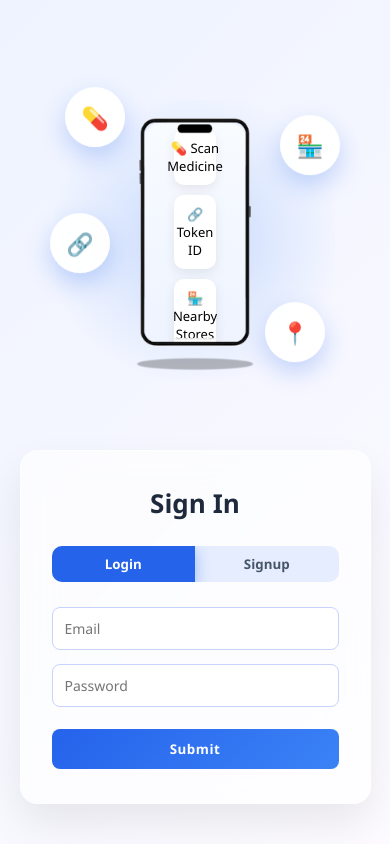
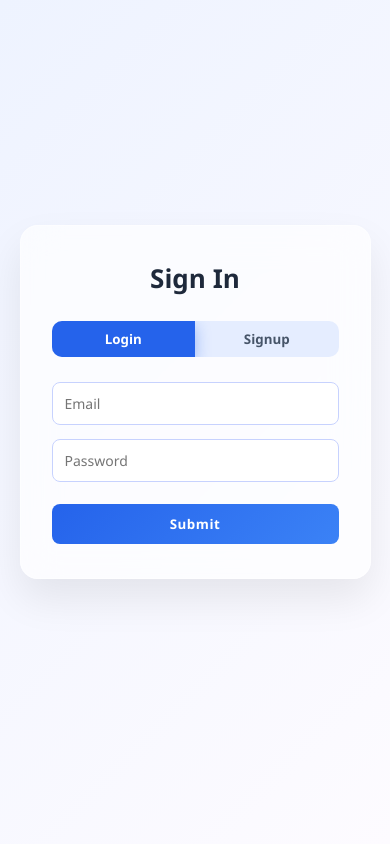
Before and after one commit to KejDhruv-Pharbit/Pharbit, a React app in the folder Frontend/: page / in a window 390 px wide. Built offline with nearby package versions, Linux system fonts and the light colour scheme; the HTML template or start-up script is replaced by a standard one.

Commit message:
Responsive

```diff
--- a/Frontend/src/Styles/Auth.css
+++ b/Frontend/src/Styles/Auth.css
@@ -289,6 +289,16 @@ form button:disabled {
 
 @media (max-width: 500px) {
 
+  .auth-left {
+    display: none;
+  }
+
+  .auth-right {
+    width: 100%;
+    justify-content: center;
+    align-items: center;
+  }
+
   .auth-left h1 {
     font-size: 36px;
   }
```
